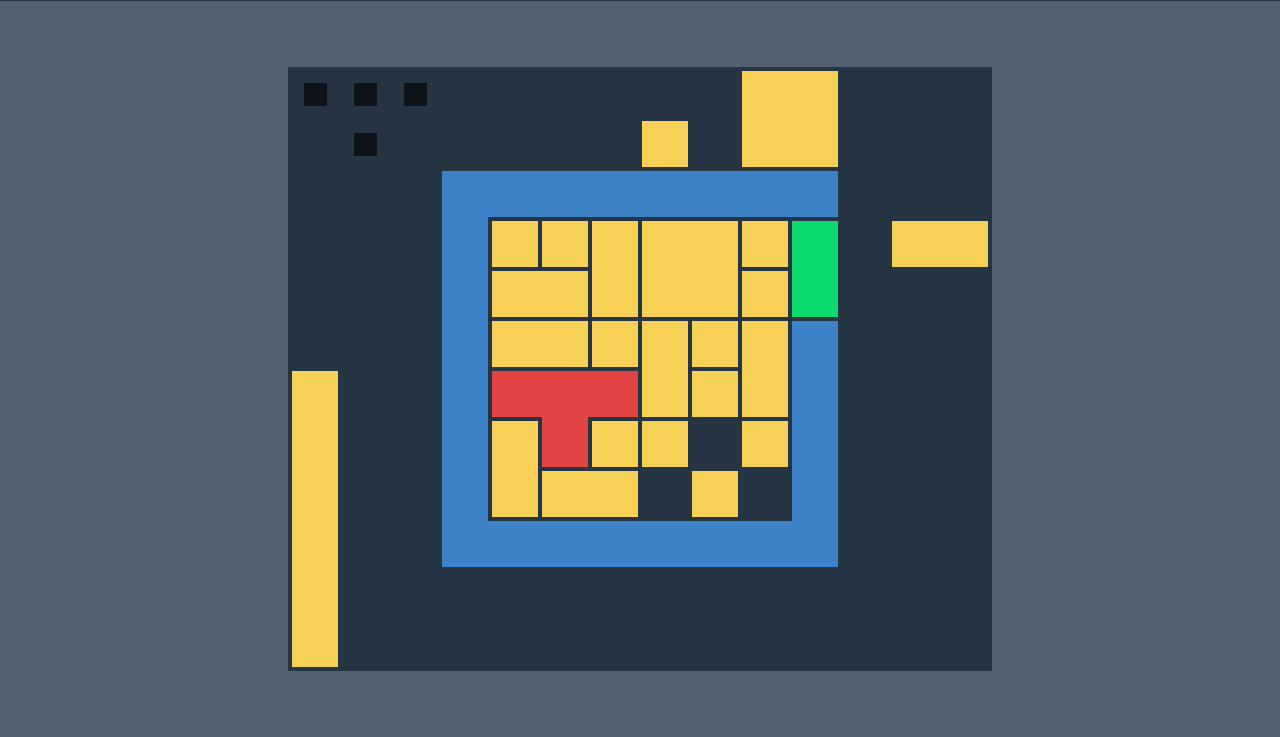
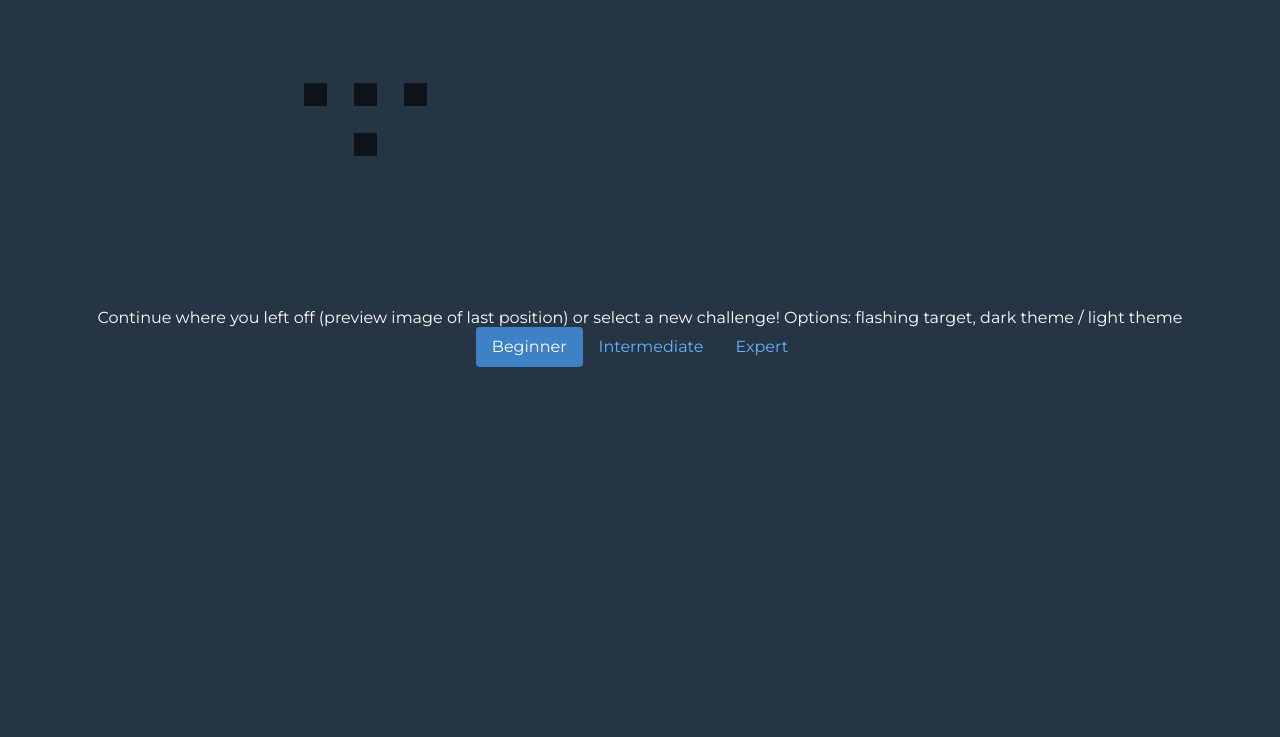
Before and after one commit to krisztian-kugler/klotski-game, a website built with webpack: page src/index.html in a window 1280 px wide. Shown: the part 63-800 px from the top of the page. Built offline with nearby package versions, Linux system fonts and the light colour scheme.

Commit message:
home screen

```diff
--- a/src/index.html
+++ b/src/index.html
@@ -15,9 +15,24 @@
       <div class="logo">Forget Me Not</div>
       <div class="version">Moves: 169</div>
     </header>
-    <div class="menu">
-      Continue where you left off (preview image of last position) or select a new challenge! Options: flashing target,
-      dark theme / light theme
+    <div class="home-screen">
+      <div>
+        Continue where you left off (preview image of last position) or select a new challenge! Options: flashing
+        target, dark theme / light theme
+      </div>
+      <section class="sets">
+        <li class="set-list">
+          <ul class="set-item active">
+            Beginner
+          </ul>
+          <ul class="set-item">
+            Intermediate
+          </ul>
+          <ul class="set-item">
+            Expert
+          </ul>
+        </li>
+      </section>
     </div>
     <main class="main">
       <div class="board-slot"></div>
--- a/src/main.ts
+++ b/src/main.ts
@@ -24,6 +24,6 @@ const board = new Board(shark);
 board.mount(".board-slot");
 console.log(board);
 
-document.querySelector(".menu").addEventListener("click", function () {
-  this.classList.toggle("open");
+document.querySelector(".burger-icon").addEventListener("click", function () {
+  document.querySelector(".home-screen").classList.toggle("hidden");
 });
--- a/src/styles.scss
+++ b/src/styles.scss
@@ -23,13 +23,14 @@ body {
   left: 0;
   right: 0;
   height: 4rem;
-  display: flex;
-  justify-content: space-between;
+  display: grid;
+  grid-template-columns: repeat(3, 1fr);
   align-items: center;
   padding: 0 2rem;
   color: white;
 
   .burger-icon {
+    justify-self: left;
     display: flex;
     flex-direction: column;
     justify-content: space-between;
@@ -44,18 +45,21 @@ body {
   }
 
   .logo {
+    justify-self: center;
     font-size: 1.5rem;
   }
 
   .version {
+    justify-self: right;
     font-weight: 600;
   }
 }
 
-.menu {
+.home-screen {
   position: absolute;
   z-index: 1;
   display: flex;
+  flex-direction: column;
   justify-content: center;
   align-items: center;
   width: 100%;
@@ -64,12 +68,36 @@ body {
   background-color: rgb(12, 25, 51);
   background-color: #263544;
   color: white;
-  transform: translateY(calc(-100vh + 4rem));
-  transition: transform 200ms;
+  transform: translateY(0);
+  transition: transform 150ms ease-in-out;
+
+  &.hidden {
+    transform: translateY(calc(-100vh + 4rem));
+  }
 }
 
-.menu.open {
-  transform: translateY(0);
+.set-list {
+  display: flex;
+  list-style: none;
+
+  .set-item {
+    display: flex;
+    align-items: center;
+    height: 2.5rem;
+    padding: 0 1rem;
+    background-color: transparent;
+    color: #67b2ff;
+    font-family: "Montserrat";
+    font-size: 1rem;
+    transition: background-color 150ms;
+    cursor: pointer;
+
+    &.active {
+      border-radius: 0.25rem;
+      background-color: #3d81c7;
+      color: white;
+    }
+  }
 }
 
 .main {
```
